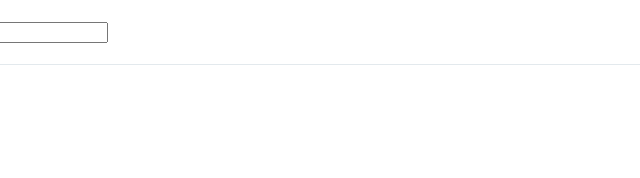
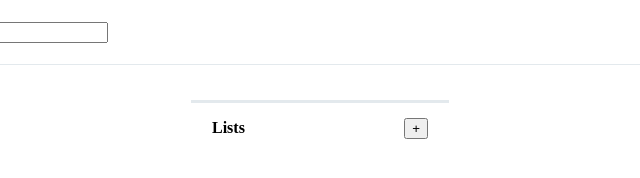
Before and after one commit to NomadLyfe/phase-1-project, a plain HTML site: page index.html in a window 1280 px wide. Shown: the full height of the page, 640-1280 px from the left. Drawn offline with Linux system fonts and the light colour scheme.

Commit message:
add aside, add section, add styling for aside

```diff
--- a/css/style.css
+++ b/css/style.css
@@ -19,3 +19,33 @@ nav{
     align-items: center;
 
 }
+aside {
+    flex: 0 0 calc(25% - 24px);
+    width: 20%;
+    height: calc(100vh - 64px - 48px);
+    padding: 36px 15% 24px 24px;
+    position: fixed;
+    top: 65px;
+    right: 0;
+    background-color: white;
+    z-index: 2;
+}
+#listCreator div {
+    height: 100%;
+    width: 100%;
+    position: relative;
+    border: solid 1px rgb(227, 233, 237);
+    margin-top: -1px;
+    margin-left: -1px;
+}
+#listCreator div h4 {
+    left: 20px;
+    position: absolute;
+    margin: 0px;
+    top: 18px;
+}
+#listCreator div .btn {
+    position: absolute;
+    right: 20px;
+    top: 16.5px;
+}
--- a/index.html
+++ b/index.html
@@ -16,6 +16,16 @@
                 </form>
             </nav>
         </header>
-        <main></main>
+        <main>
+            <section>
+
+            </section>
+        </main>
+        <aside>
+            <div id="listCreator">
+                <div class="asideHead"><h4>Lists</h4><button id="newListBtn" class="btn">+</button></div>
+                <div class="asideBody"></div>
+            </div>
+        </aside>
     </body>
 </html>
```
